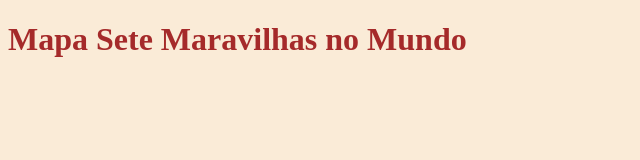
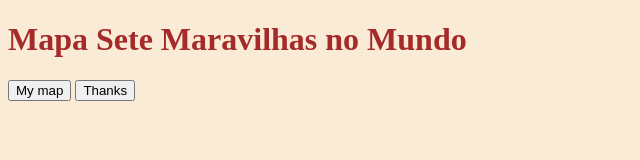
Before and after one commit to lucianorviana75/meu-mapa-sete-maravilhas-no-mundo.io, a plain HTML site: page index.html in a window 1280 px wide. Shown: the whole page, without its empty margins (0-640 px from the left). Drawn offline with Linux system fonts and the light colour scheme.

Commit message:
2° Incluindo dois botões,  meu mapa e agradecimentos

```diff
--- a/index.html
+++ b/index.html
@@ -9,5 +9,7 @@
 </head>
 <body>
     <h1>Mapa Sete Maravilhas no Mundo</h1>
+    <a href="my-map/seven_wonders.html"><button type="submit">My map</button></a>
+    <a href="my-map/thanks.html"><button type="submit">Thanks</button></a>
 </body>
 </html>
```
